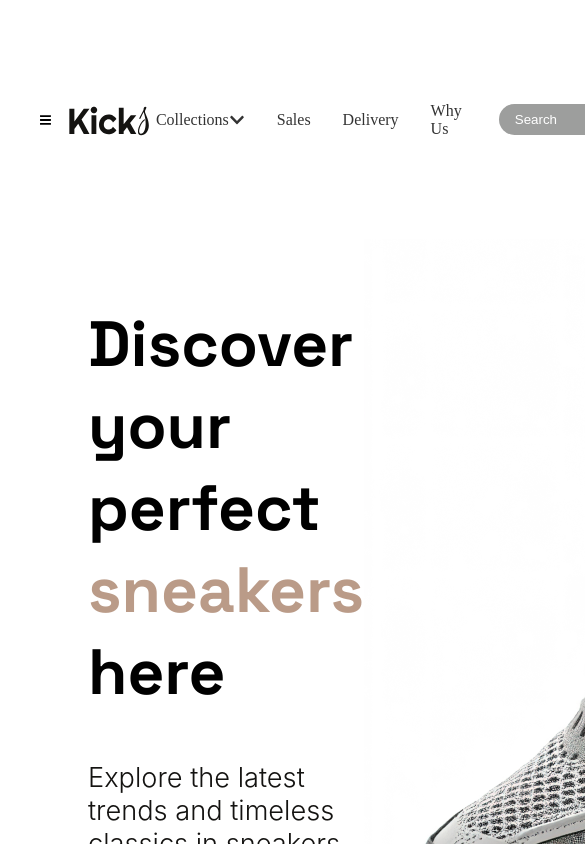
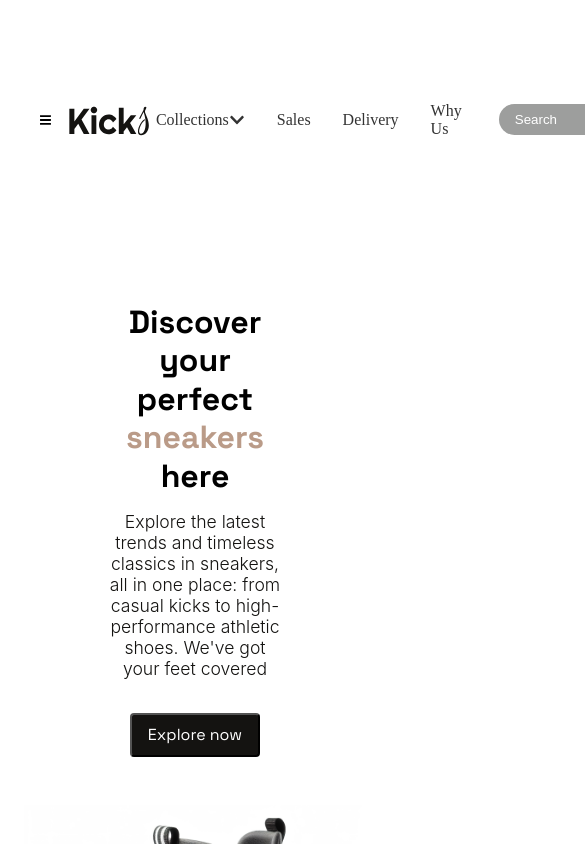
Before and after one commit to kemsguy7/react-ecommerce-app, a React (Vite) app: page / in a window 390 px wide. Shown: the top 844 px of the page, 585 px wide, since content can reach past the window. Built offline with nearby package versions, Linux system fonts and the light colour scheme; a web font is replaced by a local one.

Commit message:
added responsive styles to hero component

```diff
--- a/src/assets/styles/_variables.scss
+++ b/src/assets/styles/_variables.scss
@@ -3,3 +3,4 @@ $white-background: #ffffff;
 $black_background: #141311;
 $primary-black-color: #141311;
 $primary-font-family: 'Space Grotesk', sans-serif;
+$secondary-font-family: 'SF Pro Text', sans-serif;
--- a/src/components/Home/hero/index.scss
+++ b/src/components/Home/hero/index.scss
@@ -1,21 +1,24 @@
-
 @import '../../../assets/styles/variables';
 @import '../../../assets/styles/fonts';
 
 .hero {
   display: flex;
-  //  align-items: center;
-    margin: 1rem 5rem;
+  justify-content: space-between;
+  align-items: center;
+  padding: 2rem;
 
   &__info {
-      //  line-height: 108px;
+    flex: 1;
+    margin: 1rem 5rem;
+    padding-right: 2rem;
   }
 
   &__title {
     font-family: $primary-font-family;
     font-weight: 600;
     font-size: 4rem;
-     width: 100%
+    line-height: 1.2;
+    width: 100%;
   }
 
   &__unique {
@@ -46,10 +49,96 @@
   }
 
   &__image {
-      //  margin-top: 2rem;
-     //   max-height: 300px;
+    flex: 1;
+    display: flex;
+    justify-content: center;
+    align-items: center;
 
-      //  max-width: 800px;
-
+    img {
+      max-width: 100%;
+      height: auto;
     }
   }
+
+  @media (max-width: 1024px) {
+    flex-direction: column;
+    align-items: center;
+    text-align: center;
+
+    &__info {
+      padding-right: 0;
+      padding-bottom: 1rem;
+    }
+
+    &__title {
+      font-size: 3rem;
+    }
+
+    &__subtitle {
+      font-size: 1.5rem;
+    }
+
+    &__call_to_action button {
+      font-size: 1.2rem;
+    }
+  }
+
+  @media (max-width: 768px) {
+    &__title {
+      font-size: 2.5rem;
+    }
+
+    &__subtitle {
+      font-size: 1.3rem;
+    }
+
+    &__call_to_action button {
+      font-size: 1.1rem;
+      padding: 0.7rem 1.2rem;
+    }
+
+    &__image img {
+      width: 80%;
+    }
+  }
+
+  @media (max-width: 480px) {
+    padding: 1rem;
+
+    &__title {
+      font-size: 2rem;
+    }
+
+    &__subtitle {
+      font-size: 1.1rem;
+    }
+
+    &__call_to_action button {
+      font-size: 1rem;
+      padding: 0.6rem 1rem;
+    }
+
+    &__image img {
+      width: 100%;
+    }
+  }
+
+  @media (max-width: 320px) {
+    &__title {
+      font-size: 1.5rem;
+    }
+
+    &__subtitle {
+      font-size: 1rem;
+    }
+
+    &__call_to_action button {
+      font-size: 0.9rem;
+      padding: 0.5rem 0.8rem;
+    }
+
+    &__image img {
+      width: 100%;
+    }
+  }
+}
--- a/src/components/Home/secondPromotion/index.scss
+++ b/src/components/Home/secondPromotion/index.scss
@@ -4,7 +4,7 @@
 .second-promotion {
   background-color: #EDEEF2;
   width: 100%;
-  height: 514px;
+  padding: 1rem 0;
 
   &__container {
     display: flex;
@@ -18,7 +18,7 @@
   }
 
   &__title {
-    font-family: 'Space Grotesk', sans-serif;
+    font-family: $primary-font-family;
     font-size: 48px;
     font-weight: 600;
     line-height: 61.25px;
@@ -26,7 +26,7 @@
   }
 
   &__subtitle {
-    font-family: 'SF Pro Text', sans-serif;
+    font-family: $secondary-font-family;
     font-size: 20px;
     font-weight: 400;
     line-height: 23.87px;
@@ -56,13 +56,36 @@
     justify-content: center;
     align-items: center;
     position: relative;
-    bottom: 3rem;
-    padding-right: 13rem;
-    padding-bottom: 5rem;
 
     img {
       width: 42.5rem; // 680px converted to rem
       height: 42.5rem; // 680px converted to rem
+    }
+  }
+
+  @media (max-width: 1024px) {
+    &__container {
+      margin: 1rem 3rem;
+    }
+
+    &__title {
+      font-size: 36px;
+      line-height: 46px;
+    }
+
+    &__subtitle {
+      font-size: 18px;
+      line-height: 22px;
+    }
+
+    &__call_to_action button {
+      font-size: 1.2rem;
+      padding: 0.7rem 1.2rem;
+    }
+
+    &__image img {
+      width: 35rem; // Adjusted for smaller screens
+      height: 35rem;
     }
   }
 
@@ -71,17 +94,98 @@
       display: grid;
       grid-template-columns: 1fr;
       text-align: center;
+      margin: 1rem;
     }
 
     &__info {
-      padding: 1rem 0;
+      padding: 0.5rem 1rem;
+    }
+
+    &__title {
+      font-size: 30px;
+      line-height: 38px;
+    }
+
+    &__subtitle {
+      font-size: 16px;
+      line-height: 20px;
+      margin-top: 0.5rem;
+    }
+
+    &__call_to_action button {
+      font-size: 1.1rem;
+      padding: 0.6rem 1rem;
+    }
+
+    &__image img {
+      width: 30rem; // Adjusted for smaller screens
+      height: 30rem;
+    }
+  }
+
+  @media (max-width: 480px) {
+    &__container {
+      margin: 1rem;
+    }
+
+    &__info {
+      padding: 0.5rem 0.8rem;
+    }
+
+    &__title {
+      font-size: 24px;
+      line-height: 30px;
+    }
+
+    &__subtitle {
+      font-size: 14px;
+      line-height: 18px;
+      margin-top: 0.5rem;
+    }
+
+    &__call_to_action button {
+      font-size: 1rem;
+      padding: 0.5rem 0.8rem;
     }
 
     &__image {
+      padding-top: 2rem;
+
       img {
-        width: 100%;
-        height: auto;
+        width: 20rem; // Adjusted for smaller screens
+        height: 20rem;
+        position: relative;
+        bottom: 2rem;
       }
     }
   }
+
+  @media (max-width: 320px) {
+    &__container {
+      display: flex;
+      flex-direction: column;
+      align-items: center;
+      text-align: center;
+    }
+
+    &__title {
+      font-size: 20px;
+      line-height: 25px;
+    }
+
+    &__subtitle {
+      font-size: 12px;
+      line-height: 16px;
+    }
+
+    &__call_to_action button {
+      font-size: 0.9rem;
+      padding: 0.4rem 0.6rem;
+    }
+
+    &__image img {
+      width: 18rem;
+      height: 18rem;
+    }
+  }
 }
```
Lines whose indentation alone changed are shown as unchanged.
